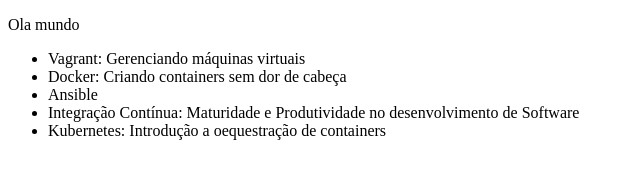
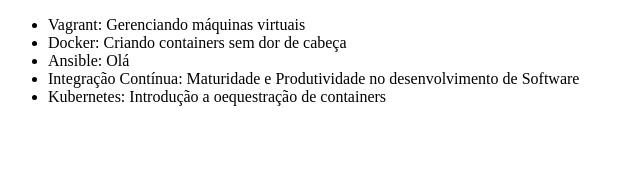
Before and after one commit to diegosm87/alura-git, a plain HTML site: page index.html in a window 1280 px wide. Shown: the whole page, without its empty margins (0-640 px from the left). Drawn offline with Linux system fonts and the light colour scheme.

Commit message:
Correigidop titulo e e curso Ansible

```diff
--- a/index.html
+++ b/index.html
@@ -3,13 +3,12 @@
 <head>
     <meta charset="UTF-8">
     <title>Lista de cursos de DevOps da Alura</title>
-    <p>Ola mundo</p>
 </head>
 <body>
     <ul>
         <li>Vagrant: Gerenciando máquinas virtuais</li>
         <li>Docker: Criando containers sem dor de cabeça</li>
-        <li>Ansible</li>
+        <li>Ansible: Olá</li>
         <li>Integração Contínua: Maturidade e Produtividade no desenvolvimento de Software</li>
         <li>Kubernetes: Introdução a oequestração de containers</li>
     </ul>
```
